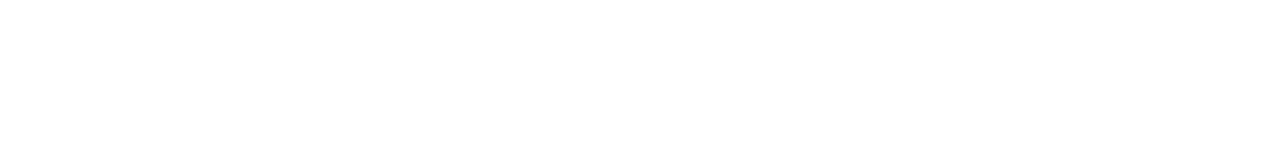
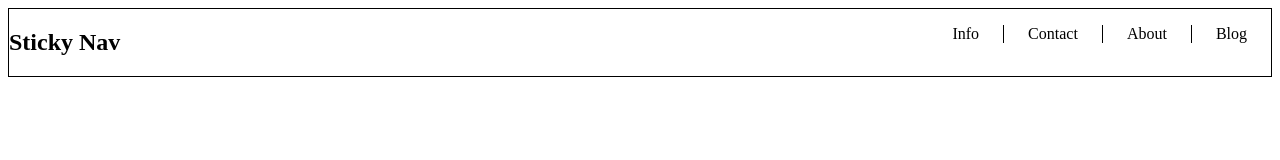
Before and after one commit to chazhenricks/sticky-nav, a plain HTML site: page index.html in a window 1280 px wide. Drawn offline with Linux system fonts and the light colour scheme.

Commit message:
Initial nav bar created. NOT STICKY YET

```diff
--- a/css/main.css
+++ b/css/main.css
@@ -0,0 +1,31 @@
+nav {
+  border: 1px solid black;
+}
+
+nav h1{
+  float: left;
+}
+
+nav ul{
+  float: right;
+  display: flex;
+  align-items: baseline;
+}
+
+ul li{
+  float: left;
+  padding:0  1.5em;
+  list-style-type: none;
+}
+
+ul li:not(:first-child){
+  border-left: 1px solid black;
+}
+
+
+
+.clearfix::after{
+  clear: both;
+  display: table;
+  content: "";
+}
--- a/index.html
+++ b/index.html
@@ -5,6 +5,17 @@
   <link rel="stylesheet" type="text/css" href="css/main.css">
 </head>
 <body>
+<nav class="clearfix">
+  <h1> Sticky Nav</h1>
+  <ul>
+    <li>Info</li>
+    <li>Contact</li>
+    <li>About</li>
+    <li>Blog </li>
+  </ul>
+</nav>
+
+
 
 </body>
 </html>
```
